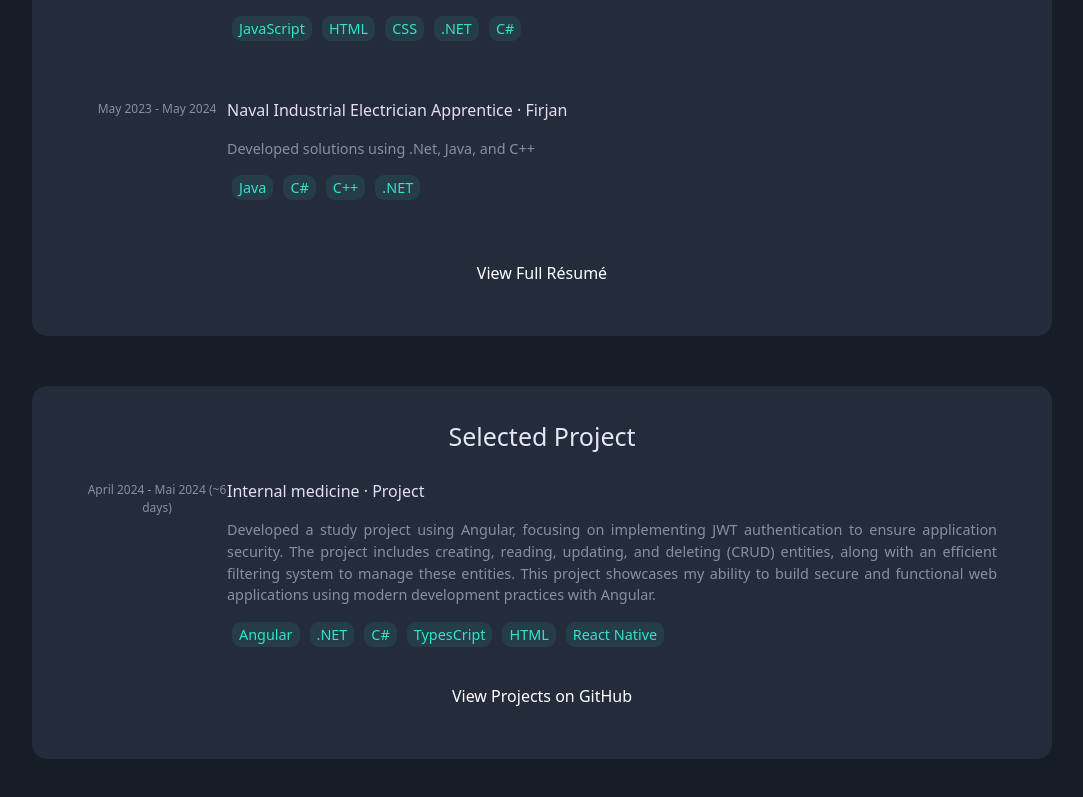
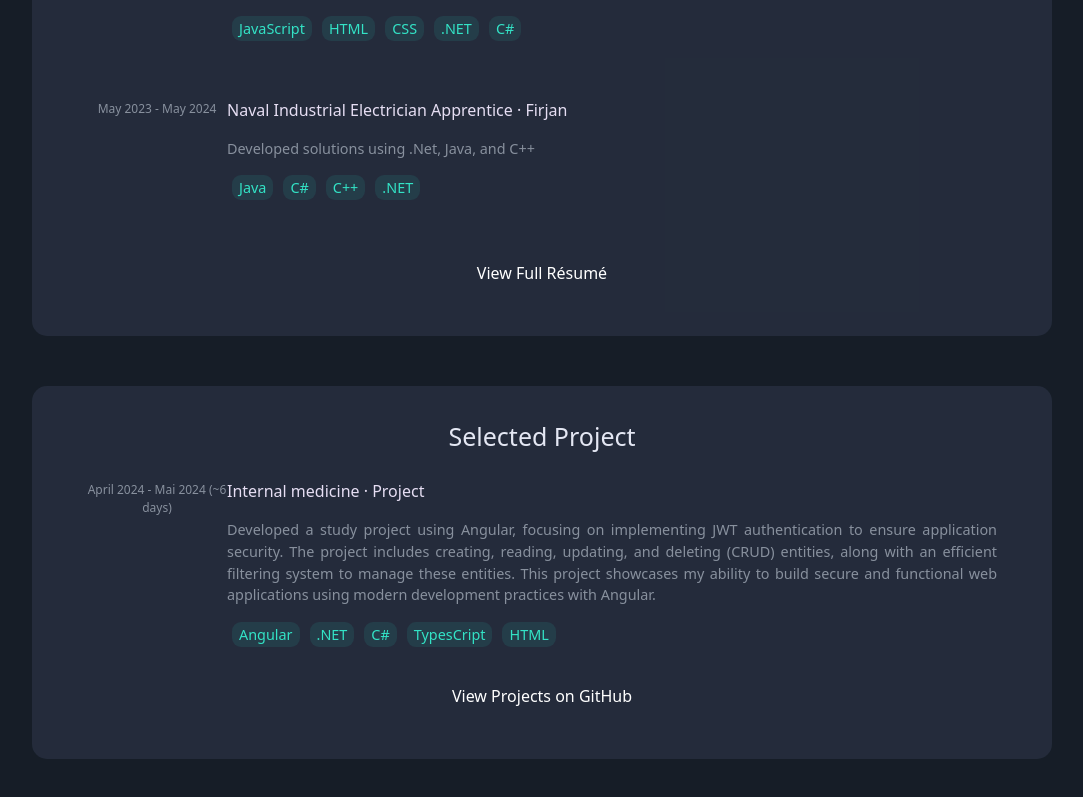
Before and after one commit to AugustoOmena/augusto_omena, an Angular app: page / in a window 1280 px wide. Shown: the part 705-1502 px from the top of the page, without its empty margins (98-1181 px from the left). Built offline with nearby package versions, Linux system fonts and the light colour scheme.

Commit message:
Removing React Native from my project skils

```diff
--- a/src/app/Components/home/home.component.html
+++ b/src/app/Components/home/home.component.html
@@ -120,7 +120,6 @@
                     <span>C#</span>
                     <span>TypesCript</span>
                     <span>HTML</span>
-                    <span>React Native</span>
                   </p>
                 </div>
             </div>
```
